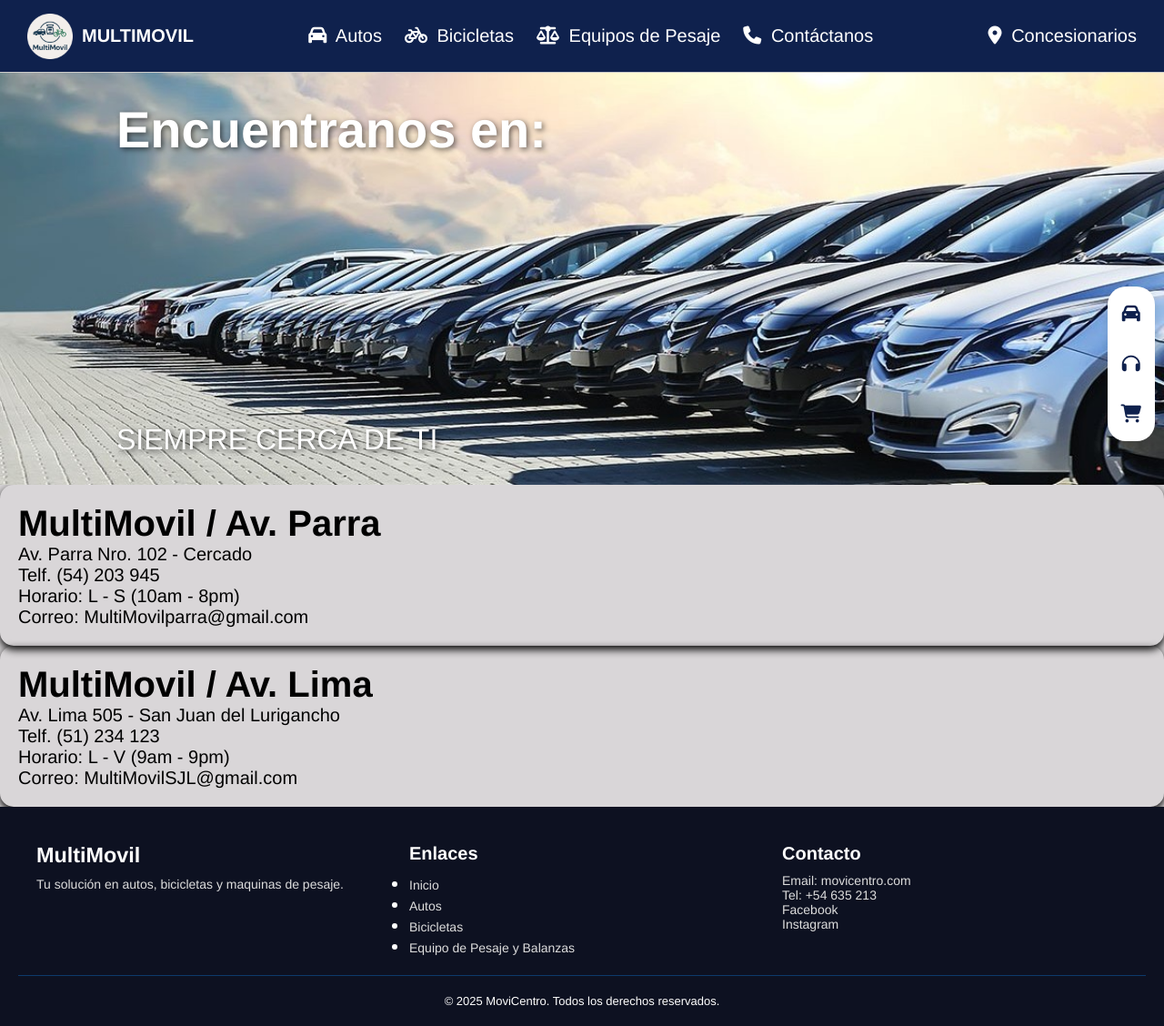
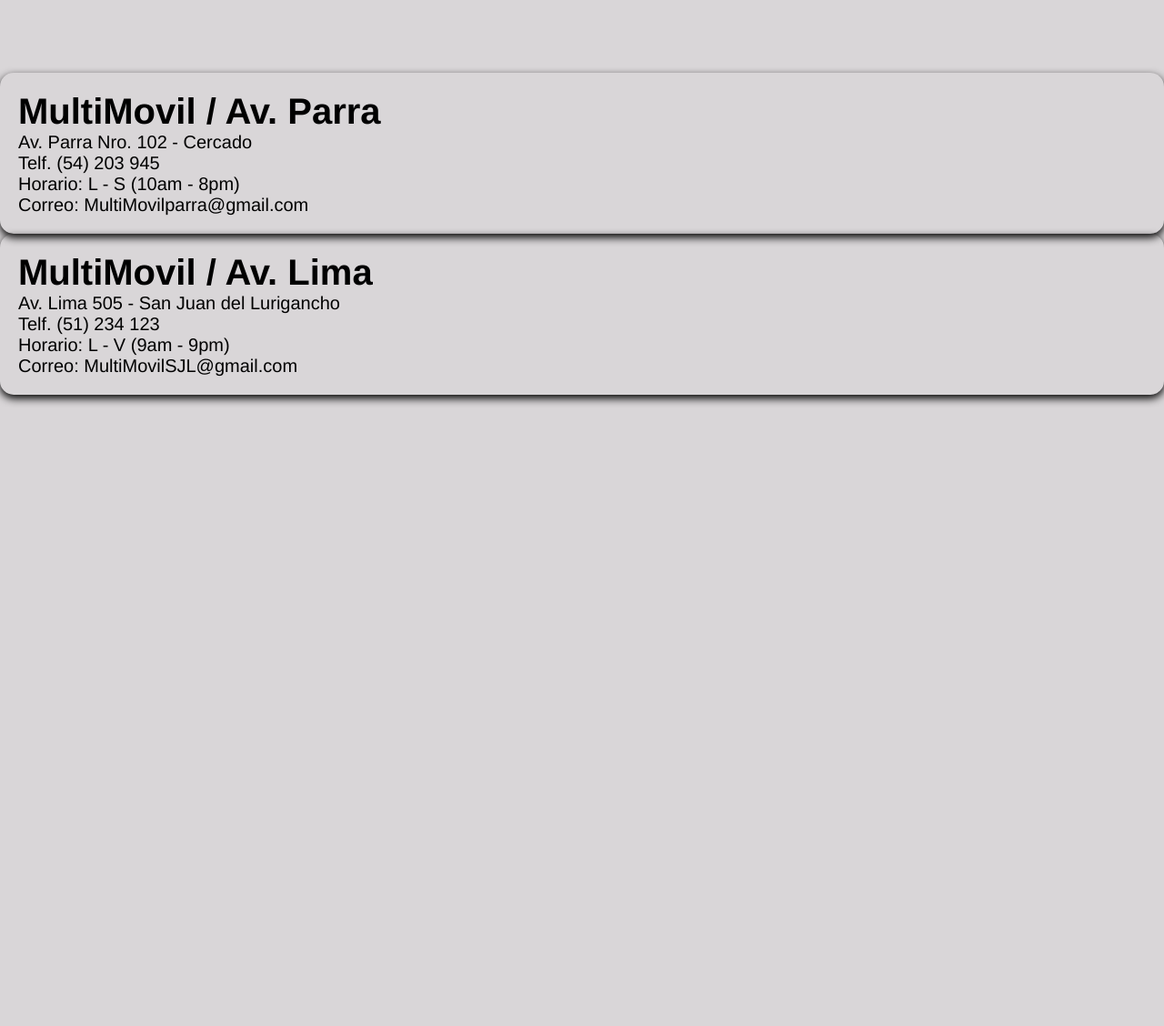
Before and after one commit to Mar0905/ProyectoFinal, a plain HTML site: page public_html/ListaConcesionarios.html in a window 1280 px wide. Shown: the whole page at 91% size. After the commit the page ends 800 px from the top, so only its background shows below. Drawn offline with Linux system fonts and the light colour scheme.

Commit message:
corregido

```diff
--- a/public_html/ListaConcesionarios.html
+++ b/public_html/ListaConcesionarios.html
@@ -11,74 +11,7 @@
         crossorigin="anonymous"
         referrerpolicy="no-referrer"/>
     </head>
-
-    <header class="header">
-        <div class="logo">
-          <a href="index.html">
-            <img src="Imagenes/Img/logo.png" alt="Logo" />
-            <span class="brand-name">MULTIMOVIL</span>
-          </a>
-        </div>
-
-        <nav class="nav">
-          <ul class="nav-menu">
-            <li class="nav-item dropdown" data-menu="autos">
-              <a href="#" class="dropdown-toggle"><i class="fas fa-car icon"></i> Autos</a>
-              <ul class="dropdown-menu">
-                <li><a href="AutosNuevos.html">Autos Nuevos</a></li>
-                <li><a href="Promociones.html">Promociones</a></li>
-                <li><a href="SoliCotizacion.html">Financiamiento</a></li>
-                <li><a href="Compra.html">Solicitar Cotizacion</a></li>
-                <li><a href="Garantia.html">Garantia</a></li>
-              </ul>
-            </li>
-
-            <li class="nav-item dropdown" data-menu="bicicletas">
-              <a href="#" class="dropdown-toggle"><i class="fas fa-bicycle icon"></i> Bicicletas</a>
-              <ul class="dropdown-menu">
-                  <li><a href="Bicicletas.html">Modelos</a></li>
-                  <li><a href="Comparacion.html">Comparación de modelos</a></li>
-              </ul>
-            </li>
-
-            <li class="nav-item dropdown" data-menu="pesaje">
-              <a href="#" class="dropdown-toggle"><i class="fas fa-balance-scale icon"></i> Equipos de Pesaje</a>
-              <ul class="dropdown-menu">
-                  <li><a href="EquipodePesaje.html">Balanzas</a></li>
-                <li><a href="#">Conoce Mas</a></li>
-              </ul>
-            </li>
-
-            <li class="nav-item dropdown" data-menu="contacto">
-                <a href="#" class="dropdown-toggle"><i class="fas fa-phone icon"></i> Contáctanos</a>
-                <ul class="dropdown-menu">
-                    <li><a href="Concesionario.html">Encuentranos</a></li>
-                    <li><a href="Consultas.html">Consultas</a></li>
-                    <li><a href="Consultas.html">Reclamos</a></li>
-                    <li><a href="PreguntasFre.html">FAQ</a></li>
-                </ul>
-            </li>
-          </ul>
-        </nav>
-
-        <div class="dealership">
-          <a href="Concesionario.html" target="_blank">
-            <i class="fas fa-map-marker-alt icon"></i> Concesionarios
-          </a>
-        </div>
-    </header>
-
     <body>
-        <div class="floating-menu">
-            <button onclick="location.href='AutosNuevos.html'" class="floating-btn" title="Autos"><i class="fas fa-car"></i></button>
-            <button onclick="location.href='Concesionario.html'" class="floating-btn" title="Contactanos"><i class="fas fa-headphones"></i></button>
-            <button onclick="location.href='Compra.html'" class="floating-btn" title="Compra"><i class="fas fa-shopping-cart"></i></button>
-        </div>
-        <div class="Banner">
-            <img src="Imagenes/ImgConcesionario/Consecionarios.jpg" alt="Concecionario"/>
-            <h1>Encuentranos en:</h1>
-            <p>Siempre cerca de ti</p>
-        </div>
         <div class="ficha">
             <h1>MultiMovil / Av. Parra</h1>
             <p>Av. Parra Nro. 102 - Cercado</p>
@@ -96,36 +29,4 @@
         </div>
 
     </body>
-
-
-    <footer class="footer">
-        <div class="footer-contenido">
-            <div class="footer-columna">
-                <h3>MultiMovil</h3>
-                <p>Tu solución en autos, bicicletas y maquinas de pesaje.</p>
-            </div>
-        <div class="footer-columna">
-            <h4>Enlaces</h4>
-            <ul>
-                <li><a href="index.html">Inicio</a></li>
-                <li><a href="AutosNuevos.html">Autos</a></li>
-                <li><a href="Bicicletas.html">Bicicletas</a></li>
-                <li><a href="EquipodePesaje.html">Equipo de Pesaje y Balanzas</a></li>
-            </ul>
-        </div>
-        <div class="footer-columna">
-            <h4>Contacto</h4>
-            <p>Email: movicentro.com</p>
-            <p>Tel: +54 635 213</p>
-            <p><a href="https://es-la.facebook.com/">Facebook</a></p>
-            <p><a href="https://www.instagram.com/">Instagram</a></p>
-        </div>
-        </div>
-        <div class="footer-bottom">
-            &copy; 2025 MoviCentro. Todos los derechos reservados.
-        </div>
-    </footer>
-
-    <script src="ScriptPrincipal.js"></script>
-
 </html>
```
